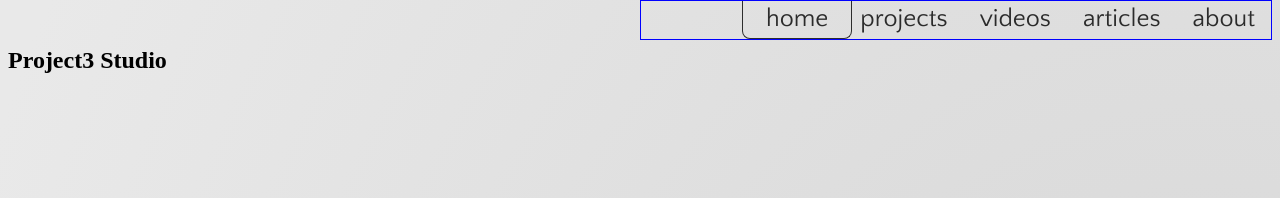
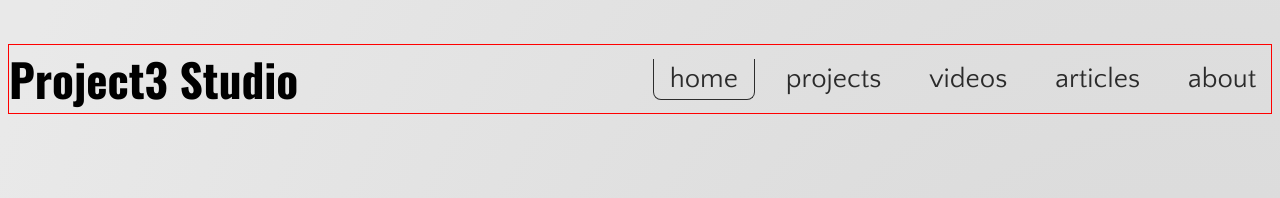
Before and after one commit to csphilli/project3designs, a Gatsby site: page / in a window 1280 px wide. Shown: the top 198 px of the page. Built offline with nearby package versions, Linux system fonts and the light colour scheme; Gatsby itself is replaced by a stand-in of ours.

Commit message:
fixed navbar

```diff
--- a/src/components/Navbar.jsx
+++ b/src/components/Navbar.jsx
@@ -5,32 +5,13 @@ import { NavData } from "./NavData";
 import { HiMenu } from "react-icons/hi";
 
 function Navbar({ pageId }) {
-    // const [navMenu, setNavMenu] = useState(false);
-
-    // const onNavClick = () => {
-    //     console.log("nav link clicked");
-    //     setNavMenu(!navMenu);
-    // };
-
     return (
         <nav className={styles.navBar}>
             <h1 className={styles.logoText}>Project3 Studio</h1>
-            {/* <HiMenu
-                onClick={() => setNavMenu(!navMenu)}
-                className={styles.navMenuIcon}
-            /> */}
-            <div
-                // className={
-                //     navMenu
-                //         ? `${styles.navMenu} ${styles.menuActive}`
-                //         : styles.navMenu
-                // }
-                className={`${styles.navBar} ${styles.links}`}
-            >
+            <div className={styles.links}>
                 {NavData.map((item, index) => {
                     return (
                         <Link
-                            // onClick={() => onNavClick()}
                             key={index}
                             className={
                                 pageId === item.name ? styles.active : "none"
--- a/src/scss/nav.module.scss
+++ b/src/scss/nav.module.scss
@@ -1,38 +1,46 @@
+@use "../scss/abstracts/" as *;
+
 .navBar {
     display: grid;
-    grid-template-columns: 1fr 1fr;
+    grid-template-columns: 1fr;
+    gap: scaled(1, 2, 320, 1400);
     align-items: center;
-    justify-content: center;
-    margin-bottom: 5rem;
+    margin-top: scaled(1, 3, 320, 1400);
+    margin-bottom: scaled(2, 10, 320, 1400);
+    border: 1px solid red;
 }
 
-.navBar a {
-    padding: 0 1rem;
+.logoText {
+    font-family: "Oswald", sans-serif;
+    font-size: scaled(1.5, 3, 320, 1400);
 }
+
+// .navBar a {
+
+// }
 
 .links {
     display: flex;
-    justify-content: right;
-    border: 1px solid blue;
-    /* display: none; */
-    /* gap: 3rem; */
+    justify-content: space-between;
+    // border: 1px solid blue;
 }
 
 .links a {
     position: relative;
     font-family: "Quattrocento Sans", sans-serif;
     color: #2b2b2b;
-    font-size: 1.569rem;
+    font-size: scaled(1.1, 1.5, 320, 530);
+    padding: 0 scaled(0.25, 1, 320, 1400);
 }
 
 .links a::before {
     content: "";
     position: absolute;
     display: block;
-    top: 0;
+    top: 1rem;
     bottom: 0;
-    left: -0.5rem;
-    right: -0.5rem;
+    left: -0.125rem;
+    right: -0.125rem;
     border-left: 1px solid #2d2d2d;
     border-bottom: 1px solid #2d2d2d;
     border-right: 1px solid #2d2d2d;
@@ -48,8 +56,8 @@
     display: block;
     top: 0;
     bottom: 0;
-    left: -0.5rem;
-    right: -0.5rem;
+    left: -0.125rem;
+    right: -0.125rem;
     border-left: 1px solid #2d2d2d;
     border-bottom: 1px solid #2d2d2d;
     border-right: 1px solid #2d2d2d;
@@ -64,8 +72,8 @@
     display: block;
     top: 0;
     bottom: 0;
-    left: -0.5rem;
-    right: -0.5rem;
+    left: -0.125rem;
+    right: -0.125rem;
     border-left: 1px solid #2b2b2b;
     border-bottom: 1px solid #2b2b2b;
     border-right: 1px solid #2b2b2b;
@@ -76,5 +84,16 @@
     transition: 0.5s;
 }
 
-@media (min-width: 500px) {
+@media (min-width: 530px) {
+    .navBar {
+        grid-template-columns: 1fr 1fr;
+
+        // a {
+        //     padding: 0 1rem;
+        // }
+    }
+
+    .links a {
+        font-size: scaled(1.5, 1.75, 530, 1400);
+    }
 }
```
